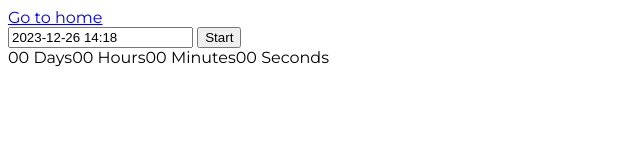
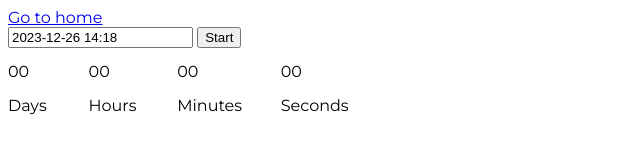
Before and after one commit to YuliiaaLevchenko/goit-js-hw-10, a website built with Vite: page src/1-timer.html in a window 1280 px wide. Shown: the whole page, without its empty margins (0-640 px from the left). Built offline with nearby package versions, Linux system fonts and the light colour scheme.

Commit message:
timer end

```diff
--- a/src/css/1-timer.css
+++ b/src/css/1-timer.css
@@ -4,4 +4,9 @@ body {
 }
 .timer {
     display: flex;
+    gap: 24px;
+    width: 355px;
 }
+.value {
+    line-height: 48px;
+}
--- a/src/js/1-timer.js
+++ b/src/js/1-timer.js
@@ -35,6 +35,11 @@ startButton.addEventListener("click", () => {
 
   timerInterval = setInterval(() => {
     const timeDifference = datePicker.selectedDates[0] - new Date();
+
+    if (timeDifference <= 0) {
+        clearInterval(timerInterval);
+        return
+      }
     const diff = convertMs(timeDifference);
 console.log(diff);
 
@@ -42,12 +47,7 @@ daysTimer.textContent = addLeadingZero(diff.days);
 hoursTimer.textContent = addLeadingZero(diff.hours);
 minsTimer.textContent = addLeadingZero(diff.minutes);
 secsTimer.textContent = addLeadingZero(diff.seconds);
-
-
-    if (timeDifference <= 0) {
-      clearInterval(timerInterval);
-    }
-  }, 1000);
+}, 1000);
 });
 
 function addLeadingZero(value) {
```
